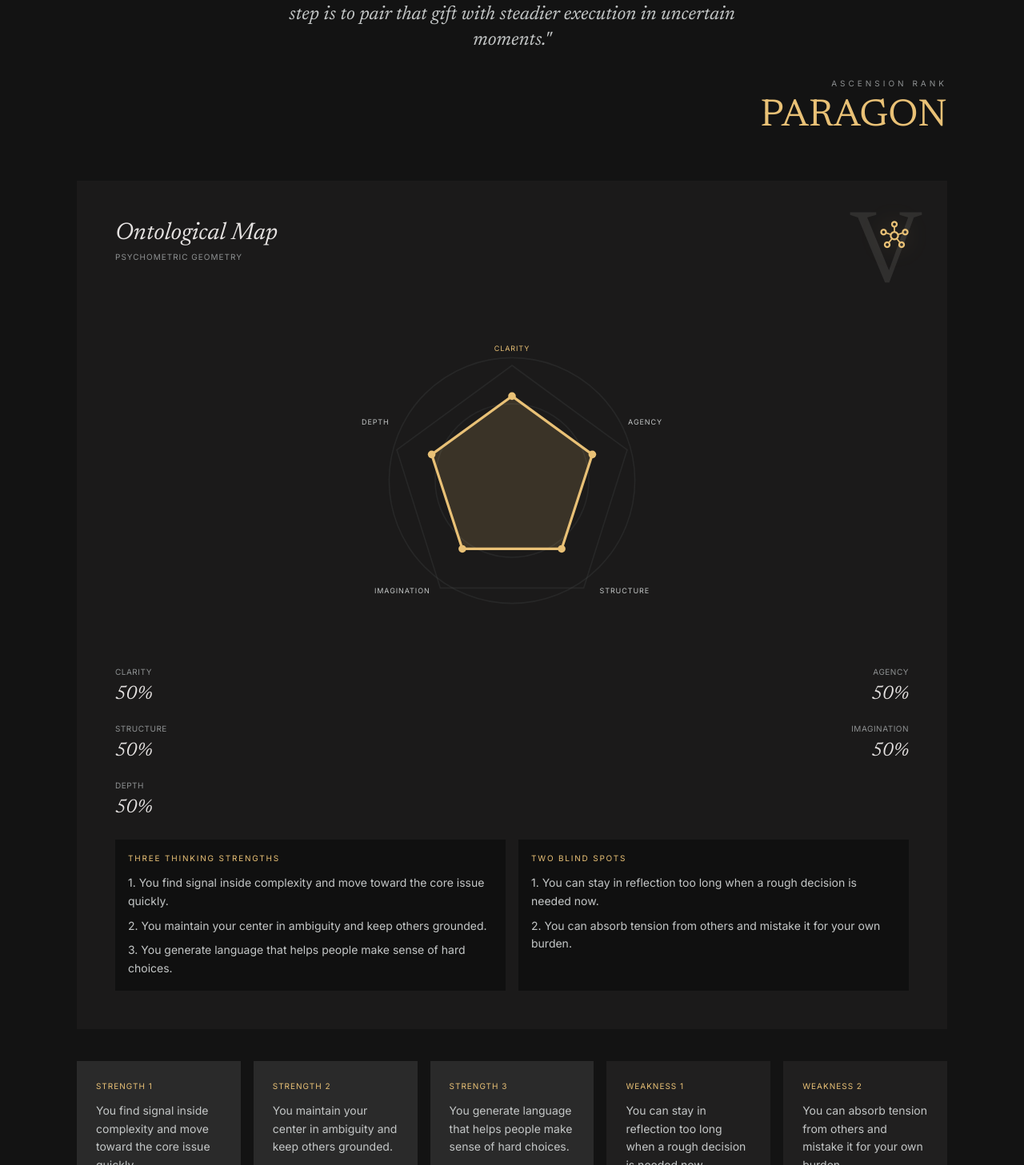
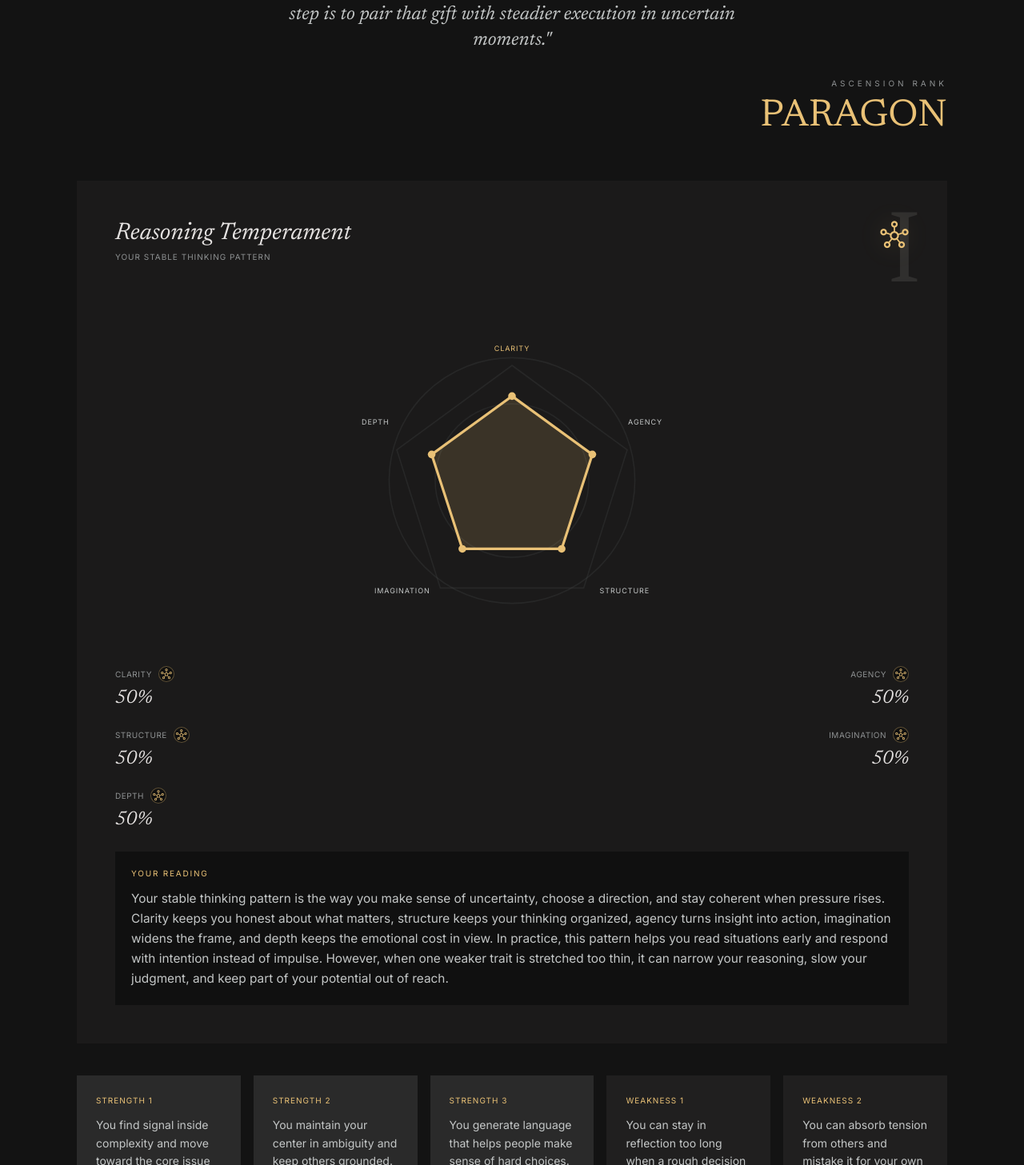
Before and after one commit to SFLutombi/Philosoft, a React (Vite) app: page /results in a window 1280 px wide. Shown: the part 1180-2637 px from the top of the page at 80% size. Built offline with nearby package versions, Linux system fonts and the light colour scheme.

Commit message:
tooltips

```diff
--- a/src/data/quizData.js
+++ b/src/data/quizData.js
@@ -768,6 +768,33 @@ function buildSummary(styleId) {
   return `${lead}. ${gift} ${daily}. However, ${tension}.`;
 }
 
+function buildReasoningTemperament(styleId, topPillarLabel, secondPillarLabel, weakestPillarLabel) {
+  const styleCopy = STYLE_DEFINITIONS[styleId] || STYLE_DEFINITIONS.inquiry;
+  const stripTerminalPunctuation = (text) => String(text || "").trim().replace(/[.!?]+$/, "");
+
+  const lead = stripTerminalPunctuation(styleCopy.summaryLead);
+  const gift = stripTerminalPunctuation(styleCopy.summaryGift);
+  const daily = stripTerminalPunctuation(styleCopy.summaryDaily).replace(/^In daily life,\s*/i, "");
+  const weaknessConsequences = {
+    clarity: "you start chasing the perfect frame instead of making the call that is already clear enough",
+    agency: "you push your reasoning so hard that it loses nuance and becomes more force than judgment",
+    structure: "you protect order so tightly that useful surprises cannot enter the thinking process",
+    imagination: "you keep reaching for the next possibility and never fully commit to the one that could actually work",
+    depth: "you carry the weight of meaning so deeply that it slows your best judgment and clouds your options"
+  };
+
+  const weaknessImpact = weaknessConsequences[weakestPillarLabel.toLowerCase()] || "it narrows your reasoning and keeps part of your potential out of reach";
+
+  return [
+    "Your stable thinking pattern is the way you make sense of uncertainty, choose a direction, and stay coherent when pressure rises.",
+    `Clarity keeps you honest about what matters, structure keeps your thinking organized, agency turns insight into action, imagination widens the frame, and depth keeps the emotional cost in view.`,
+    `In your case, ${topPillarLabel.toLowerCase()} and ${secondPillarLabel.toLowerCase()} carry the most weight, so your judgment naturally feels ${styleCopy.feel}.`,
+    `${lead} ${gift}.`,
+    `In practice, ${daily}.`,
+    `However, when ${weakestPillarLabel.toLowerCase()} is stretched too thin, ${weaknessImpact}, which can hold your reasoning back and keep you from reaching the fuller version of your potential.`
+  ].join(" ");
+}
+
 function buildDomainPreview(domainId, topPillars, seedHash) {
   const domainTraits = DOMAIN_INFLUENTIAL_TRAITS[domainId] || {};
   const domainCopy = DOMAIN_PLACEHOLDER_COPY[domainId];
@@ -819,6 +846,7 @@ export function computeArchetypeProfile({ answersByQuestionId = {}, flow = [], w
     name,
     cardTitle: name.toUpperCase(),
     summary: buildSummary(primaryStyle),
+    reasoningTemperament: buildReasoningTemperament(primaryStyle, topPillar.label, secondPillar.label, weakestPillar.label),
     strengths: topThree.map((pillar) => PILLAR_COPY[pillar.id].strength),
     weaknesses: weakestTwo.map((pillar) => PILLAR_COPY[pillar.id].weakness),
     pillars,
--- a/src/pages/ResultsPage.jsx
+++ b/src/pages/ResultsPage.jsx
@@ -1,4 +1,4 @@
-import { useMemo } from "react";
+import { useMemo, useState } from "react";
 import { Link } from "react-router-dom";
 import { buildFlow, computeArchetypeProfile, PILLARS, RESULTS_STORAGE_KEY } from "../data/quizData";
 
@@ -23,7 +23,45 @@ function toPolygonPoints(pillarEntries) {
   }).join(" ");
 }
 
+const PILLAR_TOOLTIP_COPY = {
+  clarity: {
+    high: "Your mind stays sharp under pressure. Even when things get chaotic, you can separate noise from what actually matters.",
+    medium: "You usually think clearly, especially once you get a moment to pause. Slowing down before key decisions helps this trait shine.",
+    low: "Your clarity is still building. In high-pressure moments, simpler next-step thinking can help you cut through mental fog faster."
+  },
+  agency: {
+    high: "You move from insight to action quickly. Once you decide, you trust yourself enough to follow through.",
+    medium: "You act with intention when stakes are clear. A tighter commitment window can make your follow-through more consistent.",
+    low: "You may overthink before acting. Choosing one small move early can build momentum and confidence in your own direction."
+  },
+  structure: {
+    high: "You naturally organize complexity. Plans, systems, and routines help you stay steady when life gets noisy.",
+    medium: "You can build structure when needed. Turning key habits into repeatable rituals will reduce decision fatigue.",
+    low: "Your thinking may feel scattered under load. A simple checklist or decision framework can quickly restore order."
+  },
+  imagination: {
+    high: "You see angles other people miss. New patterns and possibilities come naturally, especially in uncertain situations.",
+    medium: "You balance practical thinking with creative range. Giving yourself deliberate brainstorming time can unlock stronger ideas.",
+    low: "You may default to familiar routes. Exploring one alternative perspective before deciding can expand your options."
+  },
+  depth: {
+    high: "You read the emotional and moral weight beneath the surface. That depth helps you make choices with real integrity.",
+    medium: "You notice deeper layers when you slow down. Reflective checkpoints can help you convert insight into clearer judgment.",
+    low: "You may focus on speed over reflection. Brief pauses to ask what truly matters can add depth without slowing momentum too much."
+  }
+};
+
+function getPillarTooltip(pillarId, score) {
+  const pillarCopy = PILLAR_TOOLTIP_COPY[pillarId];
+  if (!pillarCopy) return "This pillar shapes how you reason under pressure.";
+  if (score >= 70) return pillarCopy.high;
+  if (score >= 45) return pillarCopy.medium;
+  return pillarCopy.low;
+}
+
 export default function ResultsPage() {
+  const [activePillarTooltip, setActivePillarTooltip] = useState(null);
+
   const storedResult = useMemo(() => {
     try {
       const raw = localStorage.getItem(RESULTS_STORAGE_KEY);
@@ -55,6 +93,7 @@ export default function ResultsPage() {
   const cardImageAlt = `${displayName} tarot-inspired thinker card`;
   const rarityPercent = Math.max(1, Math.min(99, Math.round((resolvedProfile?.styleDistribution?.[resolvedProfile?.primaryStyle] ?? 0.5) * 100)));
   const shareCaption = `${displayName} :: ${displaySummary}`;
+  const reasoningTemperament = resolvedProfile?.reasoningTemperament || "Your stable thinking pattern is the way you make sense of uncertainty, choose a direction, and stay coherent when pressure rises. Clarity keeps you honest about what matters, structure keeps your thinking organized, agency turns insight into action, imagination widens the frame, and depth keeps the emotional cost in view. In practice, this pattern helps you read situations early and respond with intention instead of impulse. However, when one weaker trait is stretched too thin, it can narrow your reasoning, slow your judgment, and keep part of your potential out of reach.";
   const strengths = resolvedProfile?.strengths?.slice(0, 3) || [
     "You find signal inside complexity and move toward the core issue quickly.",
     "You maintain your center in ambiguity and keep others grounded.",
@@ -339,12 +378,12 @@ export default function ResultsPage() {
 
         <section className="grid gap-6">
           <div className="bg-surface-container-low/95 p-5 sm:p-7 md:p-10 lg:p-12 relative overflow-hidden">
-            <div className="absolute top-0 right-0 p-6 sm:p-8 opacity-10 font-headline text-7xl sm:text-8xl md:text-9xl">V</div>
+            <div className="absolute top-0 right-0 p-6 sm:p-8 opacity-10 font-headline text-7xl sm:text-8xl md:text-9xl">I</div>
             <div className="relative z-10">
               <div className="flex items-start justify-between gap-4 mb-8 sm:mb-10 md:mb-16">
                 <div>
-                  <h3 className="font-headline text-2xl sm:text-3xl italic mb-1">Ontological Map</h3>
-                  <p className="font-label text-[10px] uppercase tracking-widest text-outline">Psychometric Geometry</p>
+                  <h3 className="font-headline text-2xl sm:text-3xl italic mb-1">Reasoning Temperament</h3>
+                  <p className="font-label text-[10px] uppercase tracking-widest text-outline">Your Stable Thinking Pattern</p>
                 </div>
                 <span className="material-symbols-outlined text-primary text-3xl sm:text-4xl occult-glow">hub</span>
               </div>
@@ -368,7 +407,7 @@ export default function ResultsPage() {
                   </svg>
                   <div className="absolute -top-3 left-1/2 -translate-x-1/2 font-label text-[9px] tracking-widest text-primary uppercase">{pillarEntries[0]?.label}</div>
                   <div className="absolute top-1/4 -right-7 font-label text-[9px] tracking-widest text-on-surface-variant uppercase">{pillarEntries[1]?.label}</div>
-                  <div className="absolute bottom-4 -right-3 font-label text-[9px] tracking-widest text-on-surface-variant uppercase">{pillarEntries[2]?.label}</div>
+                  <div className="absolute bottom-2 -right-1 translate-x-1 translate-y-1 font-label text-[9px] tracking-widest text-on-surface-variant uppercase sm:bottom-4 sm:-right-3 sm:translate-x-0 sm:translate-y-0">{pillarEntries[2]?.label}</div>
                   <div className="absolute bottom-4 -left-3 font-label text-[9px] tracking-widest text-on-surface-variant uppercase">{pillarEntries[3]?.label}</div>
                   <div className="absolute top-1/4 -left-7 font-label text-[9px] tracking-widest text-on-surface-variant uppercase">{pillarEntries[4]?.label}</div>
                 </div>
@@ -376,30 +415,36 @@ export default function ResultsPage() {
 
               <div className="grid grid-cols-2 gap-4 sm:gap-5 mt-4 sm:mt-6">
                 {pillarEntries.map((pillar, index) => (
-                  <div key={pillar.id} className={`flex flex-col gap-1 ${index % 2 === 1 ? "text-right" : ""}`}>
-                    <span className="text-[10px] font-label uppercase tracking-wider text-outline">{pillar.label}</span>
+                  <div key={pillar.id} className={`relative flex flex-col gap-1 ${index % 2 === 1 ? "text-right" : ""}`}>
+                    <div className={`flex items-center gap-2 ${index % 2 === 1 ? "justify-end" : ""}`}>
+                      <span className="text-[10px] font-label uppercase tracking-wider text-outline">{pillar.label}</span>
+                      <button
+                        type="button"
+                        onClick={() => setActivePillarTooltip((current) => current === pillar.id ? null : pillar.id)}
+                        className="inline-flex h-5 w-5 items-center justify-center rounded-full border border-primary/35 bg-surface-container-lowest/80 text-primary/90 transition-colors hover:border-primary hover:text-primary"
+                        aria-label={`Explain ${pillar.label}`}
+                        aria-expanded={activePillarTooltip === pillar.id}
+                      >
+                        <span className="material-symbols-outlined text-[14px] leading-none">hub</span>
+                      </button>
+                    </div>
                     <span className="font-headline text-xl italic text-on-surface sm:text-2xl">{pillar.score}%</span>
+
+                    {activePillarTooltip === pillar.id && (
+                      <div className={`absolute z-20 top-0 ${index % 2 === 1 ? "right-0" : "left-0"} -translate-y-[108%] w-56 border border-primary/35 bg-[#171616] p-3 shadow-glow`}>
+                        <p className="font-label text-[9px] uppercase tracking-[0.2em] text-primary/90">{pillar.label} Insight</p>
+                        <p className="mt-2 text-xs leading-relaxed text-on-surface-variant">{getPillarTooltip(pillar.id, pillar.score)}</p>
+                      </div>
+                    )}
                   </div>
                 ))}
               </div>
 
-              <div className="mt-6 grid gap-4 sm:grid-cols-2">
-                <div className="bg-surface-container-lowest/80 p-4">
-                  <p className="font-label text-[10px] uppercase tracking-[0.18em] text-primary mb-3">Three Thinking Strengths</p>
-                  <div className="space-y-2">
-                    {strengths.map((item, idx) => (
-                      <p key={`strength-${idx}`} className="text-sm text-on-surface-variant leading-relaxed">{idx + 1}. {item}</p>
-                    ))}
-                  </div>
-                </div>
-                <div className="bg-surface-container-lowest/80 p-4">
-                  <p className="font-label text-[10px] uppercase tracking-[0.18em] text-primary mb-3">Two Blind Spots</p>
-                  <div className="space-y-2">
-                    {weaknesses.map((item, idx) => (
-                      <p key={`weakness-${idx}`} className="text-sm text-on-surface-variant leading-relaxed">{idx + 1}. {item}</p>
-                    ))}
-                  </div>
-                </div>
+              <div className="mt-6 bg-surface-container-lowest/80 p-4 sm:p-5">
+                <p className="font-label text-[10px] uppercase tracking-[0.18em] text-primary mb-3">Your Reading</p>
+                <p className="text-sm text-on-surface-variant leading-relaxed sm:text-[0.96rem]">
+                  {reasoningTemperament}
+                </p>
               </div>
             </div>
           </div>
```
Also changed, not shown: 2 other files (tests, documents, lock files or other folders).
